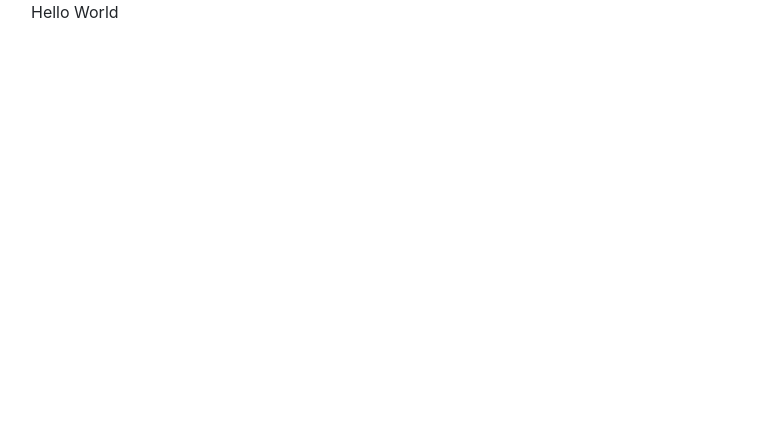
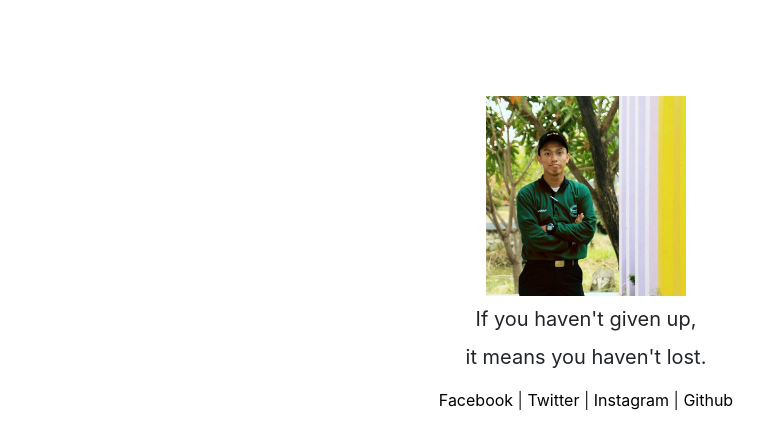
Before and after one commit to rifqibyy/rifqibyy.github.io, a plain HTML site: page index.html in a window 1280 px wide. Shown: the whole page, without its empty margins (54-818 px from the left). Drawn offline with nearby package versions, Linux system fonts and the light colour scheme.

Commit message:
Add picture and link

```diff
--- a/index.html
+++ b/index.html
@@ -9,14 +9,39 @@
     <link rel="stylesheet" href="https://stackpath.bootstrapcdn.com/bootstrap/4.1.3/css/bootstrap.min.css" integrity="sha384-MCw98/SFnGE8fJT3GXwEOngsV7Zt27NXFoaoApmYm81iuXoPkFOJwJ8ERdknLPMO" crossorigin="anonymous">
     <!-- My Style -->
     <style>
+    	a {
+    		color: black;
+    	}
+    	a:hover {
+    		color: black;
+    	}
+    	a:visited {
+    		color: black;
+    	}
+    	a:link {
+    		text-decoration: none;
 
+    	}
     </style>
 
     <title>Rifqi Abiyyu - Portfolio</title>
   </head>
   <body>
     <div class="container">
-    	<p>Hello World</p>
+    	<div class="box mt-5 pt-5 ">
+    		<center>
+    			<img src="rifqi_abiyyu.jpg" alt="Profile Picture" style="width: 200px">
+					<blockquote class="blockquote">
+					  <p class="my-2">If you haven't given up,</p>
+					  <p> it means you haven't lost.</p>
+					</blockquote>
+					<a href="https://fb.me/rfqbyy" target="_blank">Facebook</a> |
+					<a href="https://twitter.com/rifqibyy" target="_blank">Twitter</a> |
+					<a href="https://instagr.am/rifqibyy" target="_blank">Instagram</a> |
+					<a href="https://github.com/rifqibyy" target="_blank">Github</a>
+    			<p></p>
+    		</center>
+    	</div>
     </div>
 
     <!-- jQuery first, then Popper.js, then Bootstrap JS -->
```
Also changed, not shown: rifqi_abiyyu.jpg (added).
